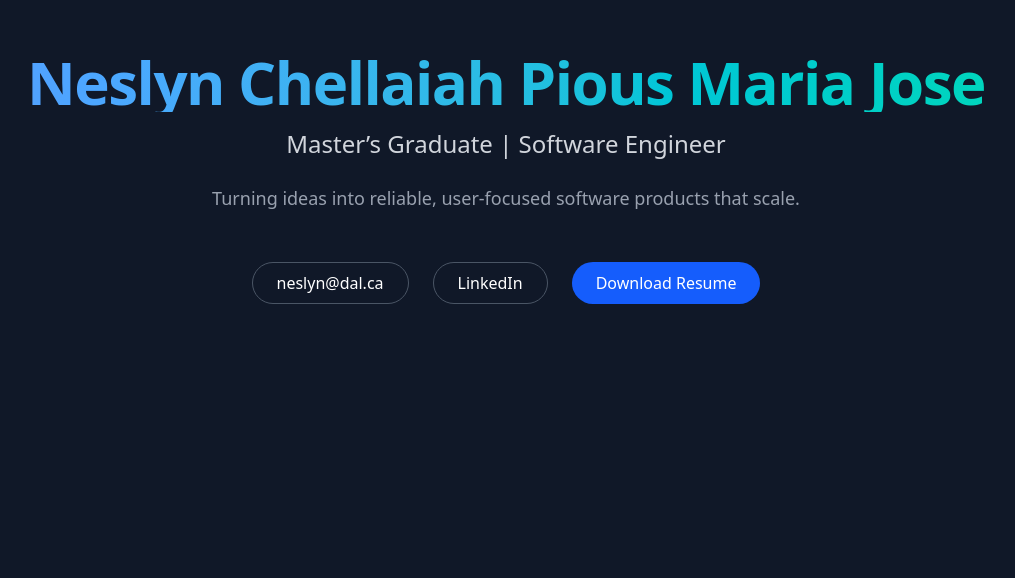
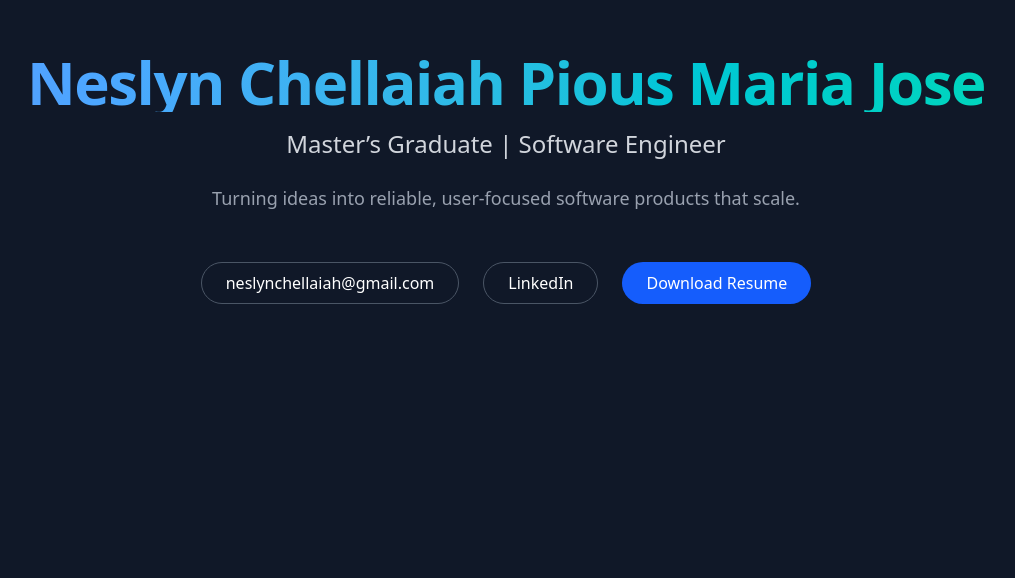
Before and after one commit to NeslynChellaiah/portfolio, a React (Vite) app: page / in a window 1280 px wide. Shown: the part 222-800 px from the top of the page, without its empty margins (134-1149 px from the left). Built offline with nearby package versions, Linux system fonts and the light colour scheme.

Commit message:
chore: update email address in resume data (#12)

```diff
--- a/src/data/resume.ts
+++ b/src/data/resume.ts
@@ -6,7 +6,7 @@ export const resumeData: Resume = {
     intro: "Turning ideas into reliable, user-focused software products that scale.",
     summary: "Full-stack software developer with 4+ years of experience building scalable, high-performance web applications in both startup and enterprise environments. I specialize in delivering end-to-end solutions, from responsive user interfaces to robust back-end systems, while improving development workflows and product performance.",
     contact: {
-        email: "neslyn@dal.ca",
+        email: "neslynchellaiah@gmail.com",
         phone: "902-580-2806",
         location: "Halifax, NS",
         social: [
```
